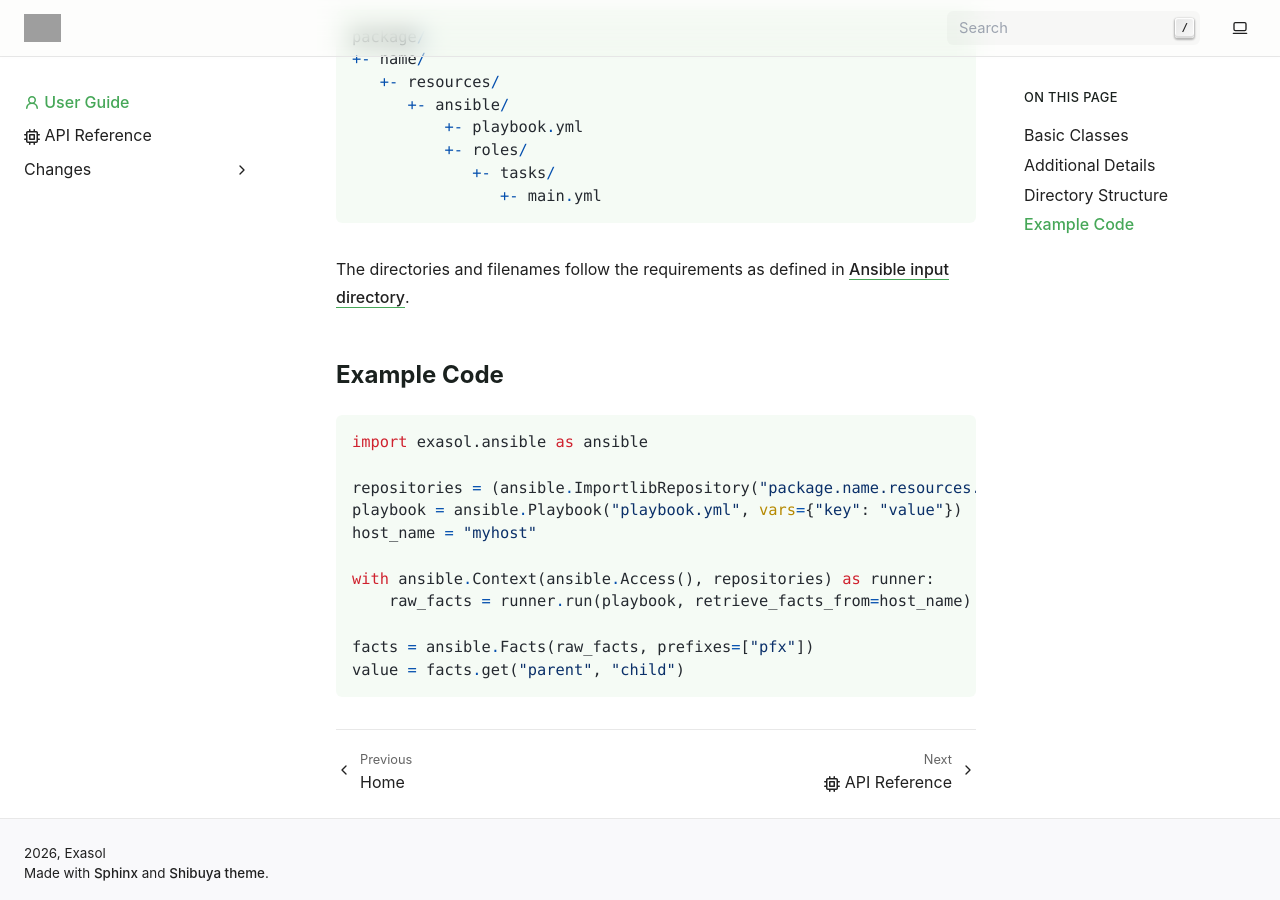
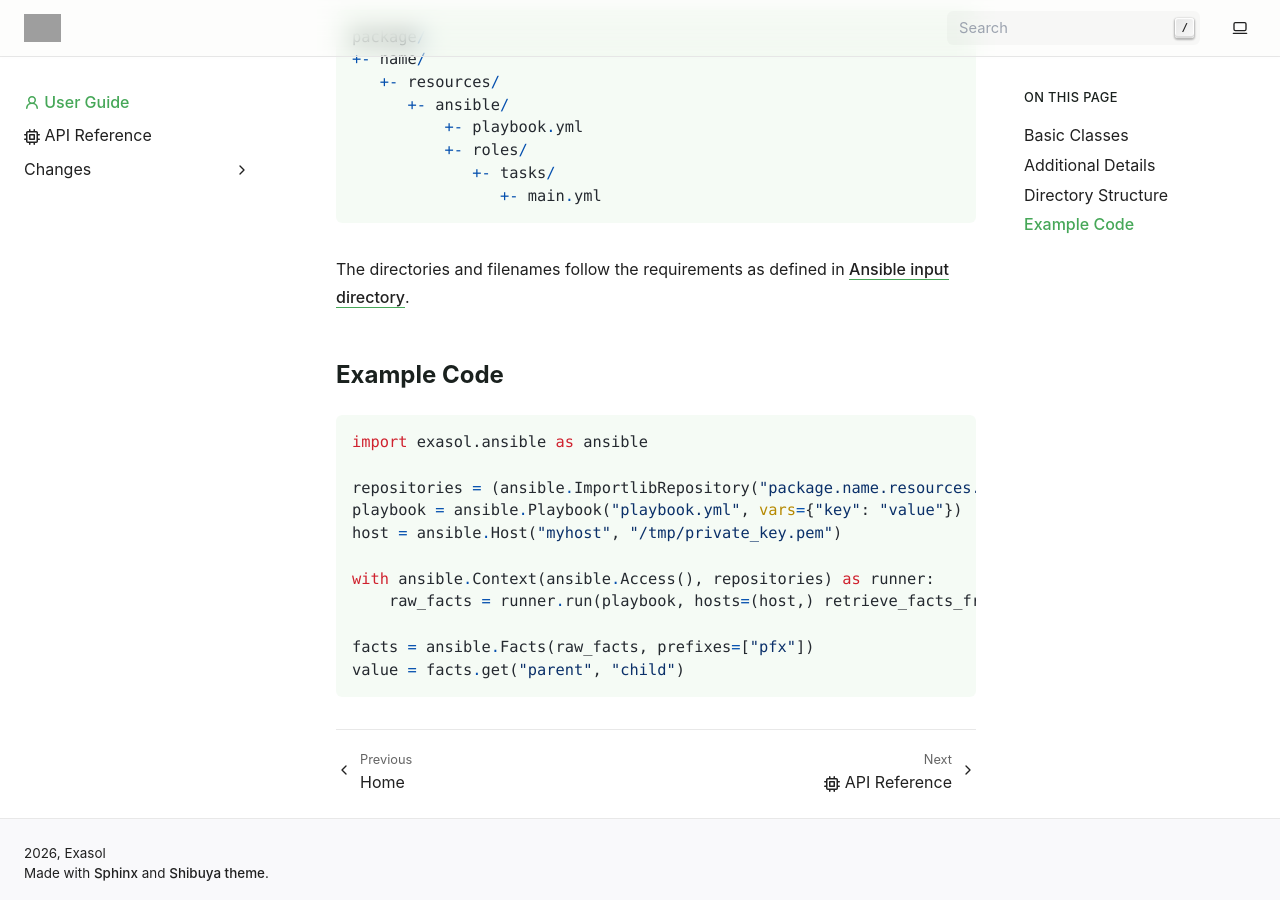
Before and after one commit to exasol/ansible-runner-wrapper, a Sphinx documentation site: the page built from doc/user_guide.rst, in a window 1280 px wide and 900 px high, scrolled down 1664 px. Built offline with Sphinx 7.4.7, drawn with Linux system fonts in a browser that asks for light colours; pages that are not in the unit, such as notebooks, are missing from menus; grey boxes are pictures that could not be loaded.

Commit message:
Updated user guide

```diff
--- a/doc/user_guide.rst
+++ b/doc/user_guide.rst
@@ -79,10 +79,10 @@ Example Code
 
   repositories = (ansible.ImportlibRepository("package.name.resources.ansible"),)
   playbook = ansible.Playbook("playbook.yml", vars={"key": "value"})
-  host_name = "myhost"
+  host = ansible.Host("myhost", "/tmp/private_key.pem")
 
   with ansible.Context(ansible.Access(), repositories) as runner:
-      raw_facts = runner.run(playbook, retrieve_facts_from=host_name)
+      raw_facts = runner.run(playbook, hosts=(host,) retrieve_facts_from=host.name)
 
   facts = ansible.Facts(raw_facts, prefixes=["pfx"])
   value = facts.get("parent", "child")
```
